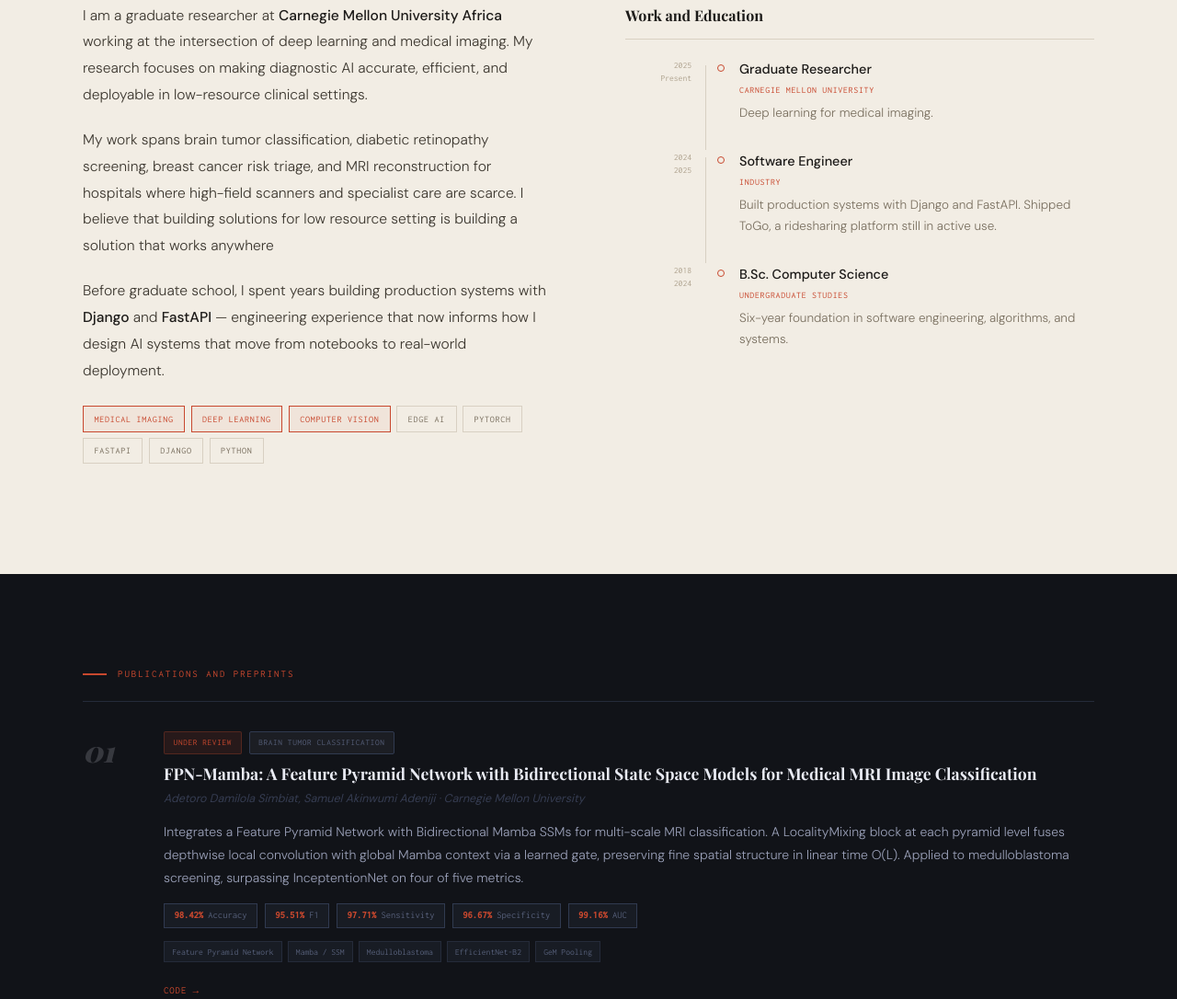
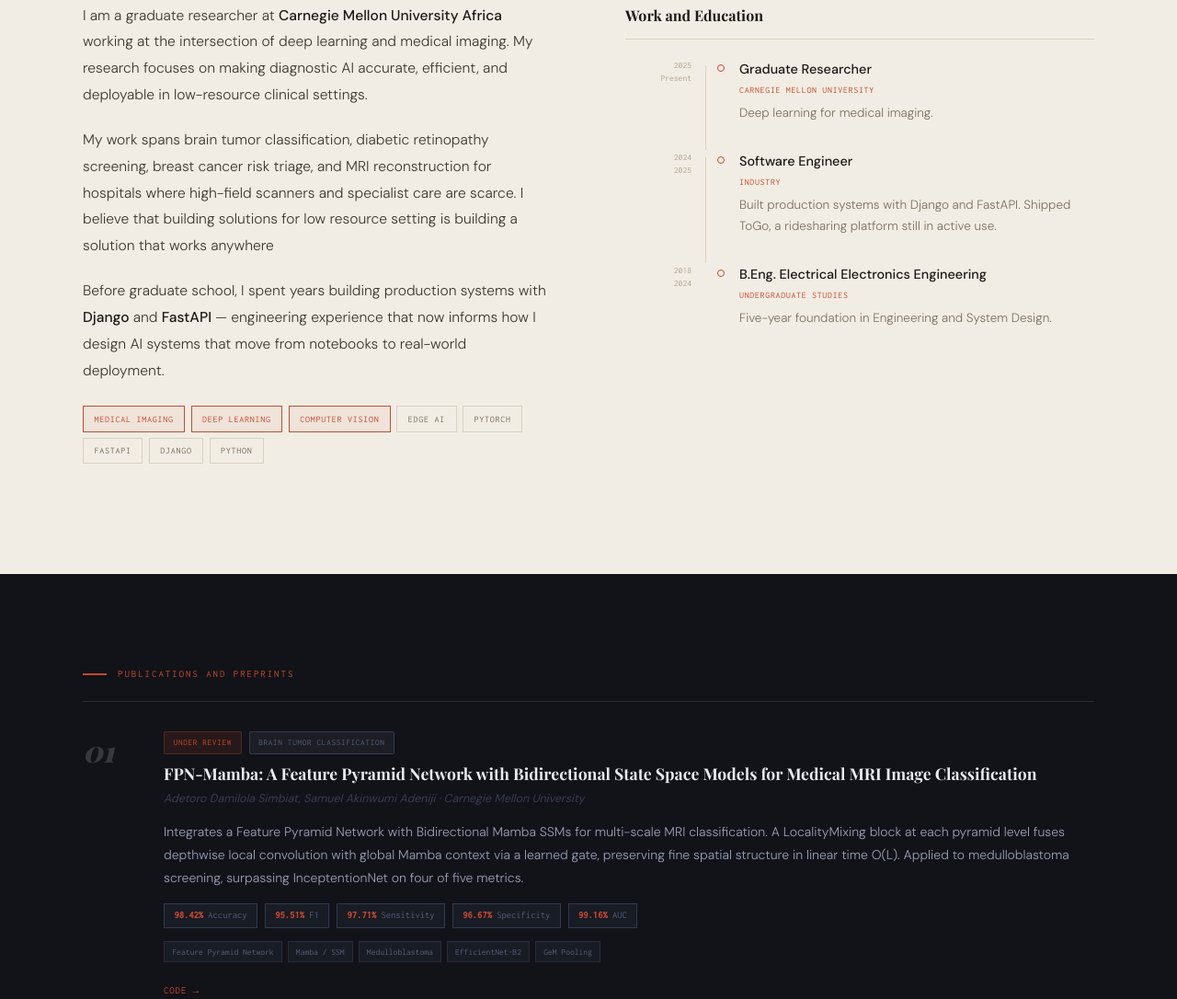
Before and after one commit to joyinola/joyinola.github.io, a plain HTML site: page index.html in a window 1280 px wide. Shown: the part 976-2062 px from the top of the page at 92% size. Drawn offline with nearby package versions, Linux system fonts and the light colour scheme; a web font is replaced by a local one.

Commit message:
change Bsc to BEng

```diff
--- a/index.html
+++ b/index.html
@@ -833,9 +833,9 @@ footer{
           <div class="tl-item">
             <div class="tl-date">2018<br>2024</div>
             <div class="tl-body">
-              <div class="tl-title">B.Sc. Computer Science</div>
+              <div class="tl-title">B.Eng. Electrical Electronics Engineering</div>
               <div class="tl-org">Undergraduate Studies</div>
-              <div class="tl-desc">Six-year foundation in software engineering, algorithms, and systems.</div>
+              <div class="tl-desc">Five-year foundation in Engineering and System Design.</div>
             </div>
           </div>
         </div>
```
